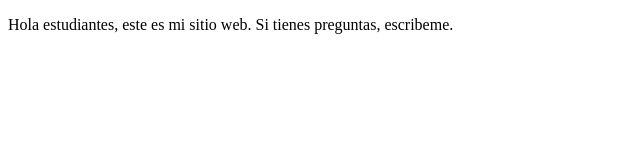
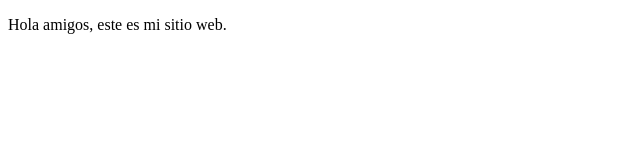
Before and after one commit to MelisaMS/proyectoDemoCursoPrework, a plain HTML site: page index.html in a window 1280 px wide. Shown: the whole page, without its empty margins (0-640 px from the left). Drawn offline with Linux system fonts and the light colour scheme.

Commit message:
cambios amigos

```diff
--- a/index.html
+++ b/index.html
@@ -8,7 +8,7 @@
 </head>
 <body>
    <p>
-       Hola estudiantes, este es mi sitio web. Si tienes preguntas, escribeme.
+       Hola amigos, este es mi sitio web.
    </p>
 </body>
 </html>
```
